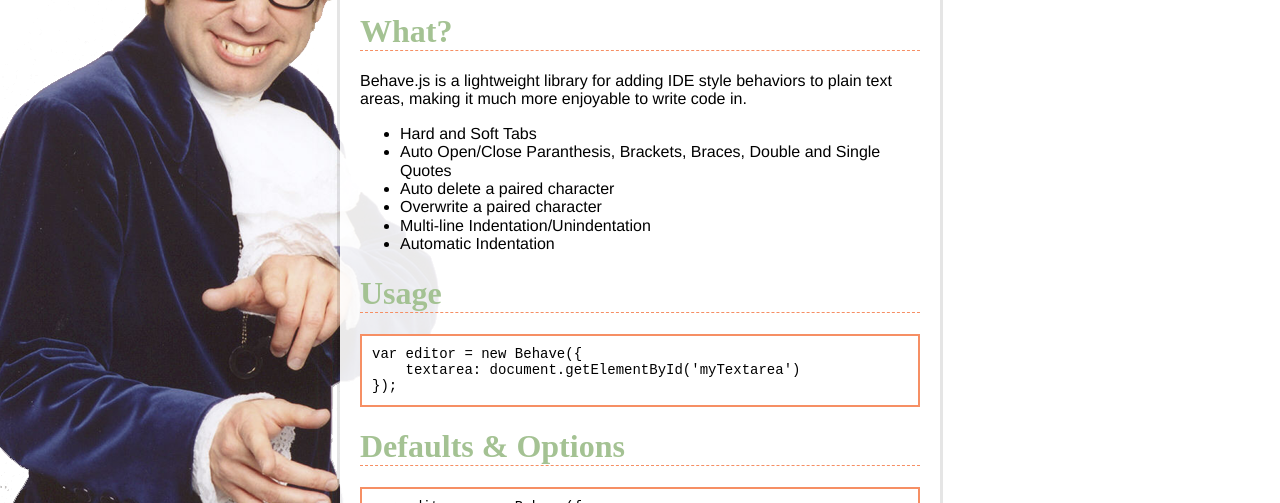
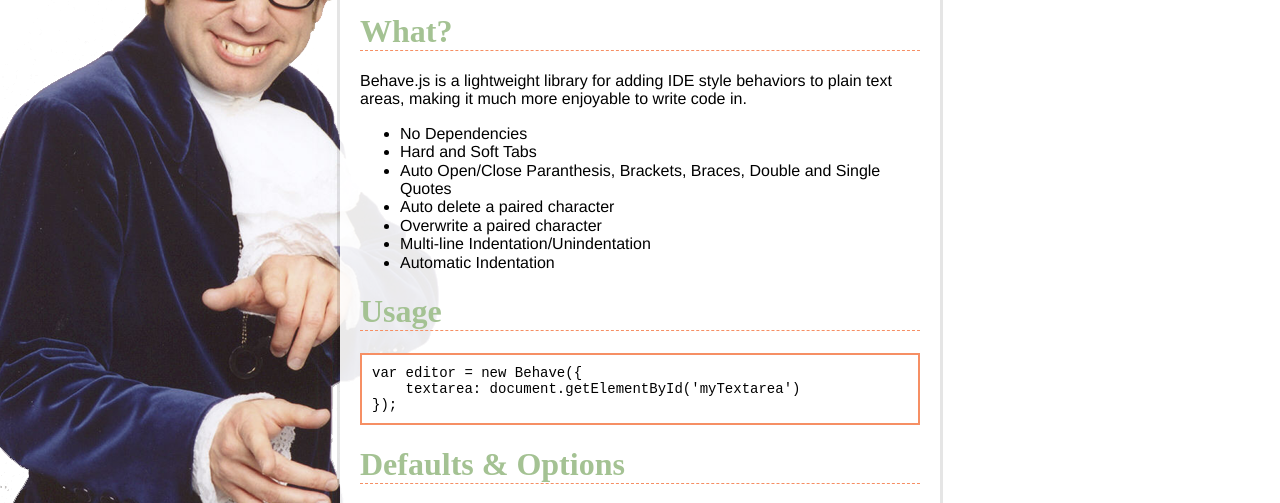
Before and after one commit to jakiestfu/Behave.js, a plain HTML site: page index.html in a window 1280 px wide. Shown: the part 223-726 px from the top of the page. Drawn offline with nearby package versions, Linux system fonts and the light colour scheme; a script that the page names is missing; a web font is replaced by a local one.

Commit message:
No Dependencies

```diff
--- a/index.html
+++ b/index.html
@@ -52,6 +52,7 @@
 				<h1>What?</h1>
 				<p>Behave.js is a lightweight library for adding IDE style behaviors to plain text areas, making it much more enjoyable to write code in.</p>
 				<ul>
+					<li>No Dependencies</li>
 					<li>Hard and Soft Tabs</li>
 					<li>Auto Open/Close Paranthesis, Brackets, Braces, Double and Single Quotes</li>
 					<li>Auto delete a paired character</li>
```
